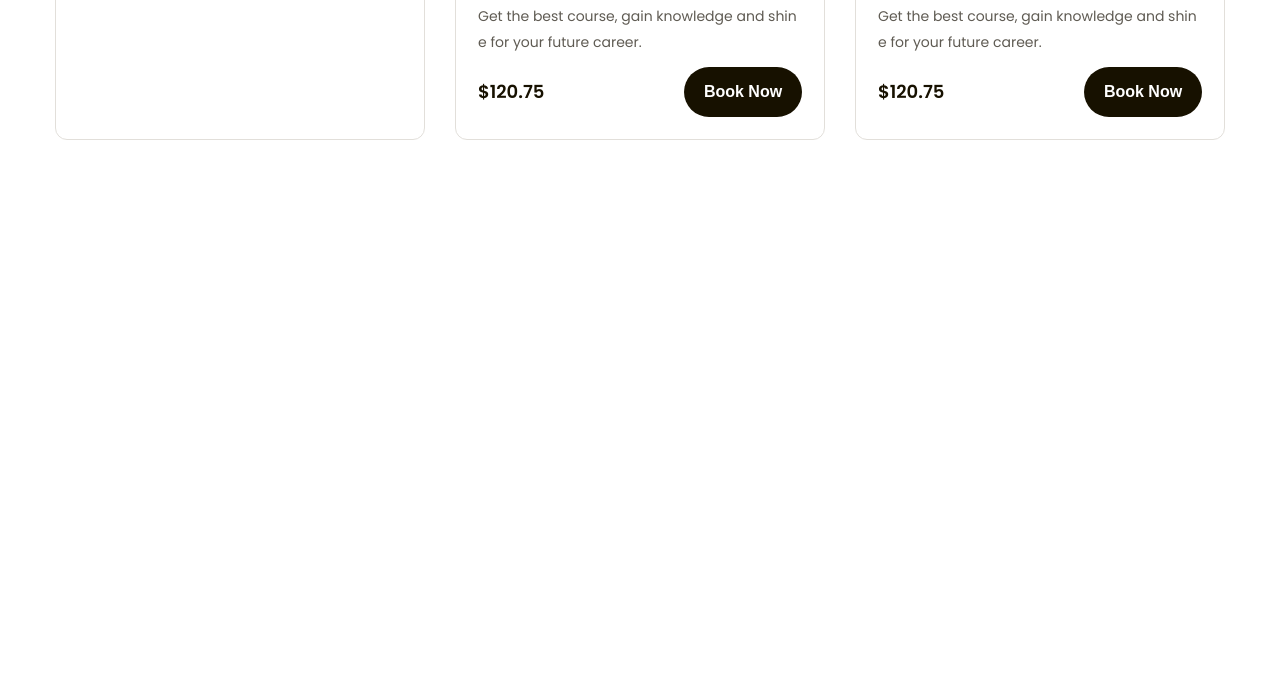
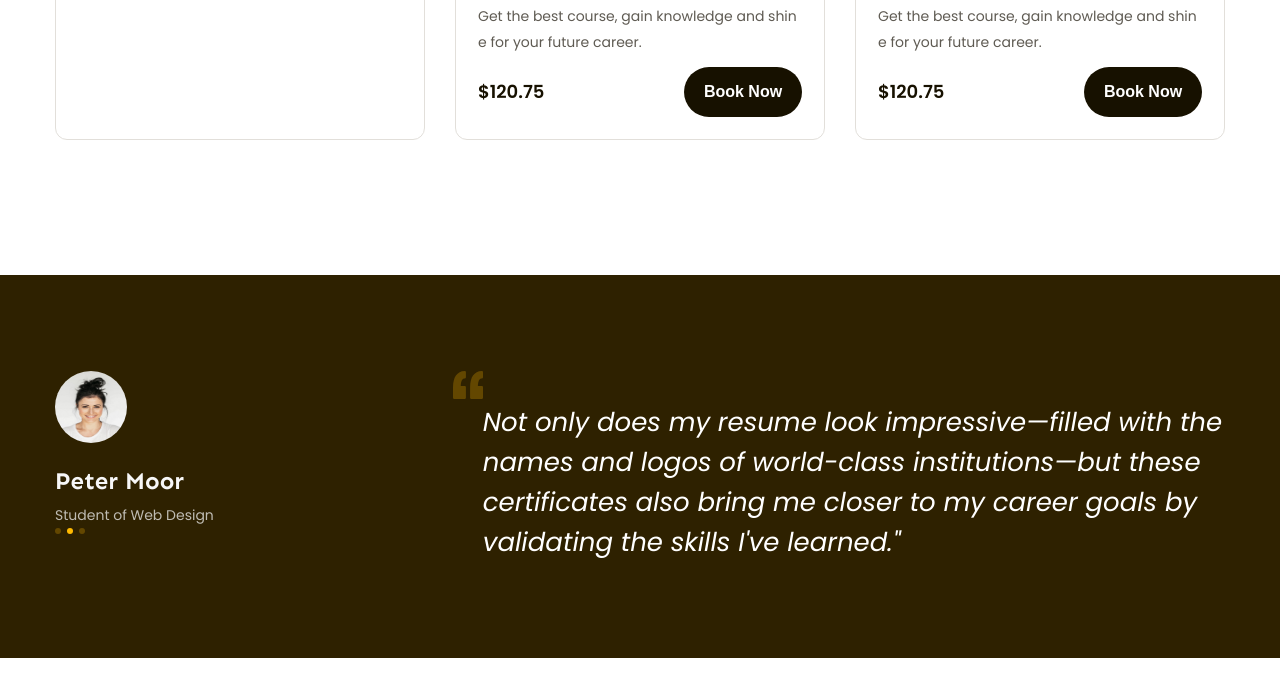
Before and after one commit to dinhminhkhac/Cut-Html-Css-02, a plain HTML site: page index.html in a window 1280 px wide. Shown: the part 1578-2275 px from the top of the page. Drawn offline with Linux system fonts and the light colour scheme.

Commit message:
implement #feedback

```diff
--- a/assets/css/style.css
+++ b/assets/css/style.css
@@ -403,3 +403,67 @@ a {
   color: #fff;
   background-color: var(--primary-color);
 }
+
+/* ============= feedback============= */
+
+.feedback {
+  margin-top: 135px;
+  padding: 96px 0;
+  background: #2e2100;
+}
+
+.feedback-item {
+  display: flex;
+}
+
+.feedback-item .avatar {
+  width: 72px;
+  height: 72px;
+  border-radius: 50%;
+}
+
+.feedback-item .info .title {
+  font-family: var(--font-heading);
+  margin-top: 18px;
+  font-weight: 700;
+  font-size: 2.4rem;
+  line-height: 1.42;
+  color: #f7f7f7;
+}
+
+.feedback-item .info .desc {
+  margin-top: 4px;
+  font-size: 1.4rem;
+  line-height: 1.86;
+  color: #bfbcb3;
+}
+
+.feedback .dots {
+  display: flex;
+  cursor: pointer;
+}
+
+.feedback .dots .dot {
+  margin-right: 6px;
+  width: 6px;
+  height: 6px;
+  border-radius: 50%;
+  background-color: #634700;
+}
+
+.feedback .dots .dot.active {
+  background: #ffb900;
+  cursor: default;
+}
+.feedback .content {
+  width: 66%;
+  margin-left: auto;
+}
+
+.feedback blockquote {
+  margin-left: 30px;
+  font-style: italic;
+  font-size: 2.6rem;
+  line-height: 1.54;
+  color: #ffffff;
+}
--- a/index.html
+++ b/index.html
@@ -253,6 +253,39 @@
           </div>
         </div>
       </div>
+
+      <!-- feedback -->
+      <div class="feedback">
+        <div class="main-content">
+          <div class="feedback-list">
+            <div class="feedback-item">
+              <div class="info">
+                <img
+                  src="./assets/img/feedback-avatar-1.jpg"
+                  alt="Peter Moor"
+                  class="avatar"
+                />
+                <p class="title">Peter Moor</p>
+                <p class="desc">Student of Web Design</p>
+                <div class="dots">
+                  <span class="dot"></span>
+                  <span class="dot active"></span>
+                  <span class="dot"></span>
+                </div>
+              </div>
+              <div class="content">
+                <img src="./assets/icon/quote.svg" alt="" class="quote" />
+                <blockquote>
+                  Not only does my resume look impressive—filled with the names
+                  and logos of world-class institutions—but these certificates
+                  also bring me closer to my career goals by validating the
+                  skills I've learned."
+                </blockquote>
+              </div>
+            </div>
+          </div>
+        </div>
+      </div>
     </main>
   </body>
 </html>
```
Also changed, not shown: assets/icon/quote.svg (added), assets/img/feedback-avatar-1.jpg (added).
